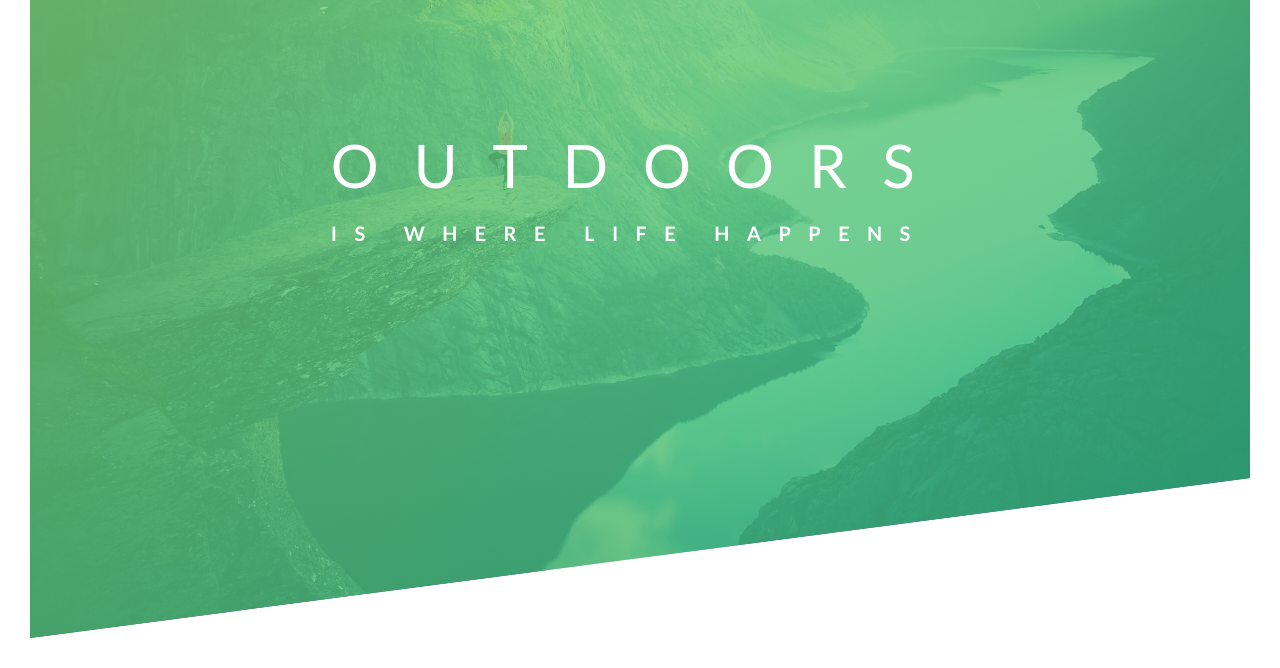
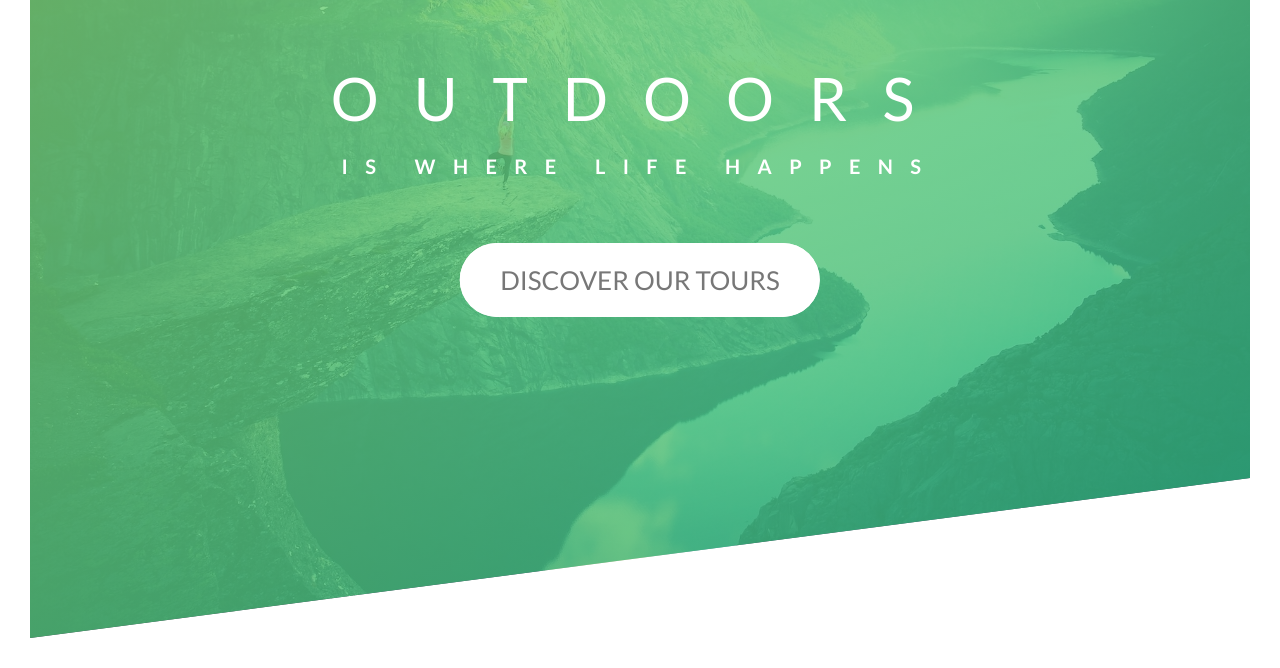
Before and after one commit to robertoshimizu/advancedCSS, a plain HTML site: page index.html in a window 1280 px wide. Shown: the part 152-820 px from the top of the page. Drawn offline with Linux system fonts and the light colour scheme.

Commit message:
feat: added animation to buttom

```diff
--- a/css/style.css
+++ b/css/style.css
@@ -59,6 +59,7 @@ body {
   /* Above we specify the position of the text-box, relative to the parent widget
   below, we transform, and translate -50%% relative to the text-box itself */
   transform: translate(-50%, -50%);
+  text-align: center;
 }
 
 .heading-primary {
@@ -67,6 +68,7 @@ body {
 
   /* this feature eliminates "shaking" on animation */
   backface-visibility: hidden;
+  margin-bottom: 60px;
 }
 
 .heading-primary-main {
@@ -133,3 +135,70 @@ body {
     transform: translateX(0);
   }
 }
+
+@keyframes moveInBottom {
+  /* percentages indicate the state of animation
+  where 0% is the initial state and 100% the final state */
+  0% {
+    opacity: 0;
+    transform: translateY(30px);
+  }
+
+  100% {
+    opacity: 1;
+    transform: translate(0);
+  }
+}
+
+.btn:link,
+.btn:visited {
+  text-transform: uppercase;
+  text-decoration: none;
+  padding: 15px 40px;
+  display: inline-block;
+  border-radius: 100px;
+  transition: all 0.2s;
+  position: relative;
+}
+
+.btn:hover {
+  transform: translateY(-3px);
+  box-shadow: 0 10px 20px rgba(0, 0, 0, 0.2);
+}
+
+.btn:active {
+  transform: translateY(-1px);
+  box-shadow: 0 5px 10px rgba(0, 0, 0, 0.2);
+}
+
+.btn-white {
+  background-color: #fff;
+  color: #777;
+}
+
+.btn::after {
+  content: "";
+  display: inline;
+  height: 100%;
+  width: 100%;
+  border-radius: 100px;
+  position: absolute;
+  top: 0;
+  left: 0;
+  z-index: -1;
+  transition: all 0.4s;
+}
+
+.btn-white::after {
+  background-color: #fff;
+}
+
+.btn:hover::after {
+  transform: scaleX(1.4) scaleY(1.6);
+  opacity: 0;
+}
+
+.btn-animated {
+  animation: moveInBottom 0.5s ease-out 0.75s;
+  animation-fill-mode: backwards;
+}
--- a/index.html
+++ b/index.html
@@ -16,11 +16,11 @@
         </div>
         <div class="text-box">
             <h1 class="heading-primary">
-            <span class="heading-primary-main">Outdoors</span>
-            <span class="heading-primary-sub">is where life happens</span>
-        </h1>
+                <span class="heading-primary-main">Outdoors</span>
+                <span class="heading-primary-sub">is where life happens</span>
+            </h1>
+            <a href="#" class="btn btn-white btn-animated">Discover our tours</a>
         </div>
-
     </header>
 
 </body>
```
Also changed, not shown: README.md.
